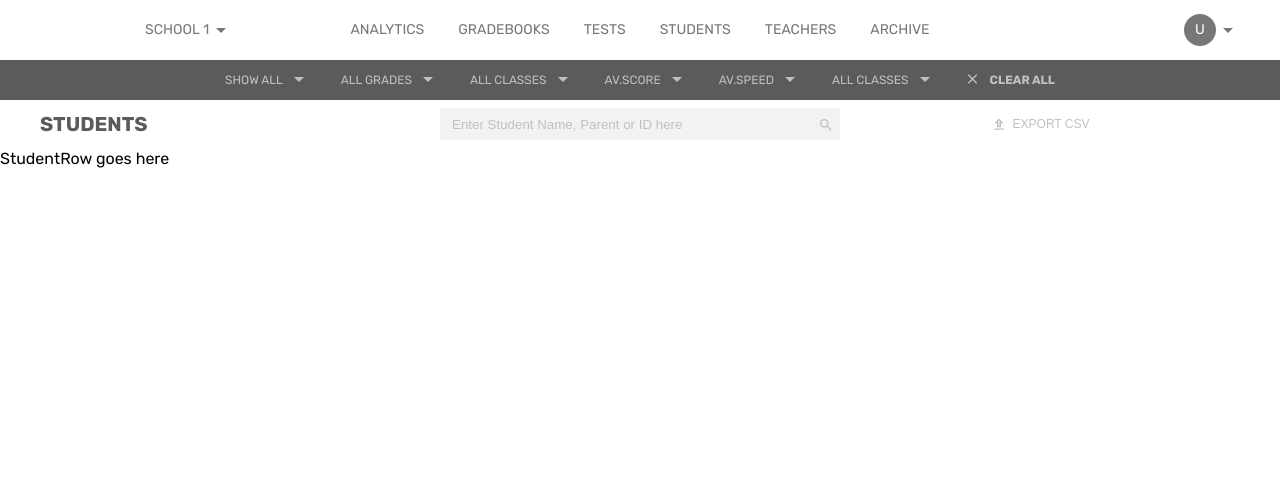
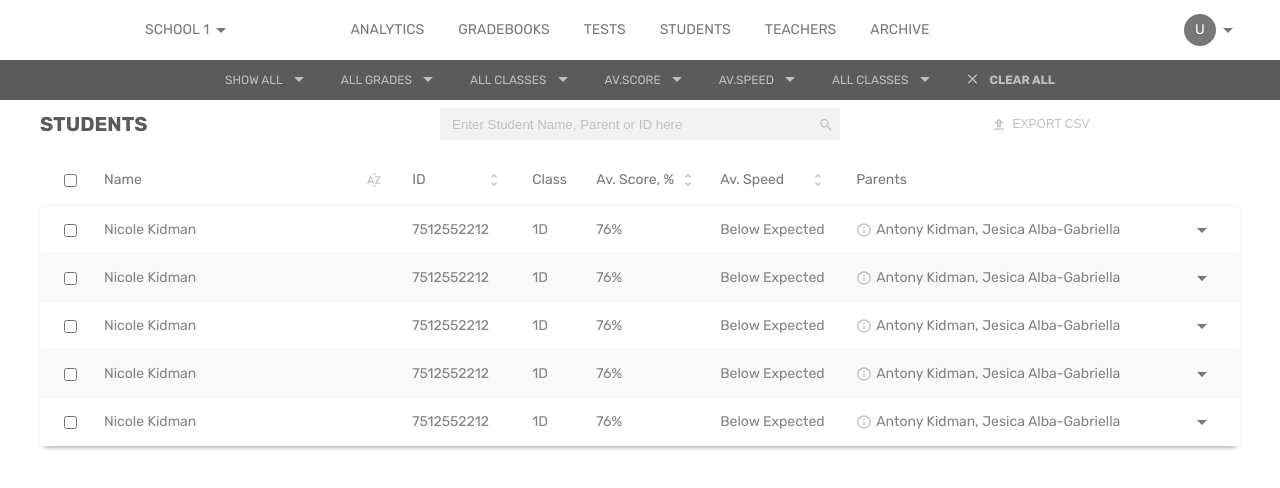
Before and after one commit to YegorZh/tensx-task, a React (Create React App) app: page / in a window 1280 px wide. Shown: the top 488 px of the page. Built offline with nearby package versions, Linux system fonts and the light colour scheme.

Commit message:
Students table and rows semantics and styling mostly done

```diff
--- a/src/components/App/_variables.scss
+++ b/src/components/App/_variables.scss
@@ -1,6 +1,9 @@
 // Colors
 $color-bg: #F2F2F2;
+$color-bg-dark: #F9F9F9;
 $color-accent: #A6192E;
+$color-text-gray-main: #828282;
+
 $color-gray-new: #C0C0C0;
 $color-gray-mid: #777777;
 $color-gray-dark: #5B5B5B;
--- a/src/components/StudentsPage/StudentRow/index.scss
+++ /dev/null
@@ -1 +0,0 @@
-@use '../../App/variables';
--- a/src/components/StudentsPage/StudentRow/index.tsx
+++ /dev/null
@@ -1,10 +0,0 @@
-import React from "react";
-import './index.scss';
-
-const StudentRow: React.FC = () => {
-    return (
-        <h1>StudentRow goes here</h1>
-    )
-}
-
-export default StudentRow;
--- a/src/components/StudentsPage/StudentsBar/index.scss
+++ b/src/components/StudentsPage/StudentsBar/index.scss
@@ -51,12 +51,12 @@
         display: flex;
         align-items: center;
         justify-content: center;
-        cursor: pointer;
 
         &-button {
             display: flex;
             gap: 6px;
             align-items: center;
+            justify-content: center;
             font-size: 12px;
             text-transform: uppercase;
             color: $color-gray-new;
--- /dev/null
+++ b/src/components/StudentsPage/StudentsTable/StudentsRow/index.scss
@@ -0,0 +1,92 @@
+@use "../../../App/variables" as *;
+
+.StudentsRow {
+    height: 48px;
+    padding: 0 20px;
+    display: flex;
+    gap: 24px;
+    border-radius: 5px 5px 0 0;
+    font-size: 14px;
+    box-shadow: 0 -1px 3px rgba($color: #F2F2F2, $alpha: 1);
+    color: $color-text-gray-main;
+
+    &--dark-bg {
+        background: $color-bg-dark;
+    }
+
+    &--header {
+        color: $color-gray-mid;
+        box-shadow: none;
+    }
+
+    &--hidden {
+        visibility: hidden;
+    }
+
+
+    &__item {
+        display: flex;
+        flex: 1 0 auto;
+        justify-content: space-between;
+        text-align: center;
+        align-items: center;
+        white-space: nowrap;
+    }
+
+
+    &--header > &__item {
+        overflow-x: clip;
+    }
+
+    &__selected {
+        justify-content: center;
+        overflow-x: hidden;
+    }
+
+    &__button {
+        display: flex;
+        align-items: center;
+    }
+
+    &__name {
+        flex: 1 1 auto;
+        width: 300px;
+        min-width: 140px;
+        overflow-x: auto;
+    }
+
+    &__id {
+        width: 96px;
+    }
+
+    &__class {
+        width: 40px;
+    }
+
+    &__score {
+        width: 100px;
+    }
+
+    &__speed {
+        width: 112px;
+    }
+
+    &__parents {
+        width: 384px;
+        min-width: 180px;
+        flex: 1 1 auto;
+
+        &-wrapper {
+            height: 100%;
+            overflow-x: auto;
+            display: flex;
+            align-items: center;
+            gap: 4px;
+        }
+
+        &-icon {
+            margin-bottom: 1px;
+            cursor: pointer;
+        }
+    }
+}
--- /dev/null
+++ b/src/components/StudentsPage/StudentsTable/StudentsRow/index.tsx
@@ -0,0 +1,86 @@
+import React from "react";
+import SortArrow from '../../../reusable/SortArrow'
+import ExpandArrow from "../../../reusable/ExpandArrow";
+import './index.scss';
+
+const StudentsRow: React.FC<{
+    header?: {
+        sortNameHandler: React.MouseEventHandler<HTMLButtonElement>,
+        sortIdHandler: React.MouseEventHandler<HTMLButtonElement>,
+        sortScoreHandler: React.MouseEventHandler<HTMLButtonElement>,
+        sortSpeedHandler: React.MouseEventHandler<HTMLButtonElement>,
+    },
+    row?: {
+        name: string,
+        id: string,
+        class: string,
+        score: string,
+        speed: string,
+        parents: string,
+        expandHandler: React.MouseEventHandler<HTMLButtonElement>,
+    },
+    darkBg?: boolean,
+}> = ({ header, row, darkBg }) => {
+
+    return (
+        <div className={`StudentsRow ${header && 'StudentsRow--header'} ${darkBg && 'StudentsRow--dark-bg'}`}>
+            <div className="StudentsRow__item StudentsRow__selected">
+                <input type="checkbox" className="StudentsRow__selected-checkbox" />
+            </div>
+
+            <div className="StudentsRow__item StudentsRow__name">
+                <span className="StudentsRow__text">{row?.name || 'Name'}</span>
+                <button className={`StudentsRow__button ${!header && 'StudentsRow--hidden'}`} onClick={header?.sortNameHandler}>
+                    <svg width="16" height="16" fill="none" xmlns="http://www.w3.org/2000/svg">
+                        <path d="M9.95998 3.10666L8.38665 1.53333L6.81332 3.10666H9.95998ZM6.92665 11.82H8.15332L5.15998 4.17999H4.06665L1.06665 11.82H2.29332L2.90665 10.1867H6.31332L6.92665 11.82ZM3.31332 9.09333L4.60665 5.63999L5.89998 9.09333H3.31332V9.09333ZM8.38665 14.4667L9.93998 12.9133H6.83332L8.38665 14.4667ZM14.44 5.02666V4.18666H8.90665V5.25333H12.8267L8.87998 10.96V11.82H14.5667V10.76H10.4867L14.44 5.02666Z" fill="#C0C0C0" />
+                    </svg>
+                </button>
+
+            </div>
+
+            <div className="StudentsRow__item StudentsRow__id">
+                <span className="StudentsRow__text">{row?.id || 'ID'}</span>
+                <button className={`StudentsRow__button ${!header && 'StudentsRow--hidden'}`} onClick={header?.sortIdHandler}>
+                    <SortArrow />
+                </button>
+
+            </div>
+
+            <div className="StudentsRow__item StudentsRow__class">
+                <span className="StudentsRow__text">{row?.class || 'Class'}</span>
+            </div>
+
+            <div className="StudentsRow__item StudentsRow__score">
+                <span className="StudentsRow__text">{row?.score || 'Av. Score, %'}</span>
+
+                <button className={`StudentsRow__button ${!header && 'StudentsRow--hidden'}`} onClick={header?.sortScoreHandler}>
+                    <SortArrow />
+                </button>
+
+            </div>
+
+            <div className="StudentsRow__item StudentsRow__speed">
+                <span className="StudentsRow__text">{row?.speed || 'Av. Speed'}</span>
+                <button className={`StudentsRow__button ${!header && 'StudentsRow--hidden'}`} onClick={header?.sortSpeedHandler}>
+                    <SortArrow />
+                </button>
+            </div>
+
+            <div className="StudentsRow__item StudentsRow__parents">
+                <div className="StudentsRow__parents-wrapper">
+                    {row &&
+                        <svg className="StudentsRow__parents-icon" width="16" height="16" fill="none" xmlns="http://www.w3.org/2000/svg">
+                            <path d="M7.33325 11.3334H8.66659V7.33337H7.33325V11.3334ZM7.99992 1.33337C4.31992 1.33337 1.33325 4.32004 1.33325 8.00004C1.33325 11.68 4.31992 14.6667 7.99992 14.6667C11.6799 14.6667 14.6666 11.68 14.6666 8.00004C14.6666 4.32004 11.6799 1.33337 7.99992 1.33337ZM7.99992 13.3334C5.05992 13.3334 2.66659 10.94 2.66659 8.00004C2.66659 5.06004 5.05992 2.66671 7.99992 2.66671C10.9399 2.66671 13.3333 5.06004 13.3333 8.00004C13.3333 10.94 10.9399 13.3334 7.99992 13.3334ZM7.33325 6.00004H8.66659V4.66671H7.33325V6.00004Z" fill="#C0C0C0" />
+                        </svg>
+                    }
+                    <span className="StudentsRow__text">{row?.parents || 'Parents'}</span>
+                </div>
+                <button className={`StudentsRow__button ${!row && 'StudentsRow--hidden'}`} onClick={row?.expandHandler}>
+                    <ExpandArrow />
+                </button>
+            </div>
+        </div>
+    )
+}
+
+export default StudentsRow;
--- /dev/null
+++ b/src/components/StudentsPage/StudentsTable/index.scss
@@ -0,0 +1,10 @@
+@use "../../App/variables" as *;
+
+.StudentsTable {
+    margin: 8px 40px;
+
+    &__content {
+        margin-top: 2px;
+        box-shadow: 0px 4px 5px -4px rgba($color: #000000, $alpha: 0.6);
+    }
+}
--- /dev/null
+++ b/src/components/StudentsPage/StudentsTable/index.tsx
@@ -0,0 +1,37 @@
+import React from "react";
+import StudentsRow from './StudentsRow'
+import './index.scss';
+
+const StudentsTable: React.FC = () => {
+    const sortHandlers = {
+        sortNameHandler: () => alert('Sorting names'),
+        sortIdHandler: () => alert('Sorting Ids'),
+        sortScoreHandler: () => alert('Sorting scores'),
+        sortSpeedHandler: () => alert('Sorting speed'),
+    }
+
+    const testRow = {
+        name: 'Nicole Kidman',
+        id: '7512552212',
+        class: '1D',
+        score: '76%',
+        speed: 'Below Expected',
+        parents: 'Antony Kidman, Jesica Alba-Gabriella',
+        expandHandler: () => alert('content expanded'),
+    }
+
+    return (
+        <div className="StudentsTable">
+            <StudentsRow header={{...sortHandlers}} />
+            <div className="StudentsTable__content">
+                <StudentsRow row={{...testRow}}/>
+                <StudentsRow row={{...testRow}} darkBg />
+                <StudentsRow row={{...testRow}}/>
+                <StudentsRow row={{...testRow}} darkBg />
+                <StudentsRow row={{...testRow}}/>
+            </div>
+        </div>
+    )
+}
+
+export default StudentsTable;
--- a/src/components/StudentsPage/index.tsx
+++ b/src/components/StudentsPage/index.tsx
@@ -2,14 +2,14 @@ import React from "react";
 import './index.scss';
 import Subheader from "./Subheader";
 import StudentsBar from "./StudentsBar";
-import StudentRow from "./StudentRow";
+import StudentsTable from "./StudentsTable";
 
 const StudentsPage: React.FC = () => {
     return (
         <main className="StudentsPage">
             <Subheader />
             <StudentsBar />
-            <StudentRow />
+            <StudentsTable />
         </main>
     )
 }
--- /dev/null
+++ b/src/components/reusable/SortArrow/index.tsx
@@ -0,0 +1,13 @@
+import React from "react";
+// import './index.scss'
+
+const SortArrow: React.FC<{}> = () => {
+    return (
+        <svg width="16" height="16" fill="none" xmlns="http://www.w3.org/2000/svg">
+    <path d="M8.00006 3.88667L10.1134 6L11.0534 5.06L8.00006 2L4.94006 5.06L5.88673 6L8.00006 3.88667ZM8.00006 12.1133L5.88673 10L4.94673 10.94L8.00006 14L11.0601 10.94L10.1134 10L8.00006 12.1133Z" fill="#C0C0C0" />
+</svg>
+
+    )
+}
+
+export default SortArrow;
```
